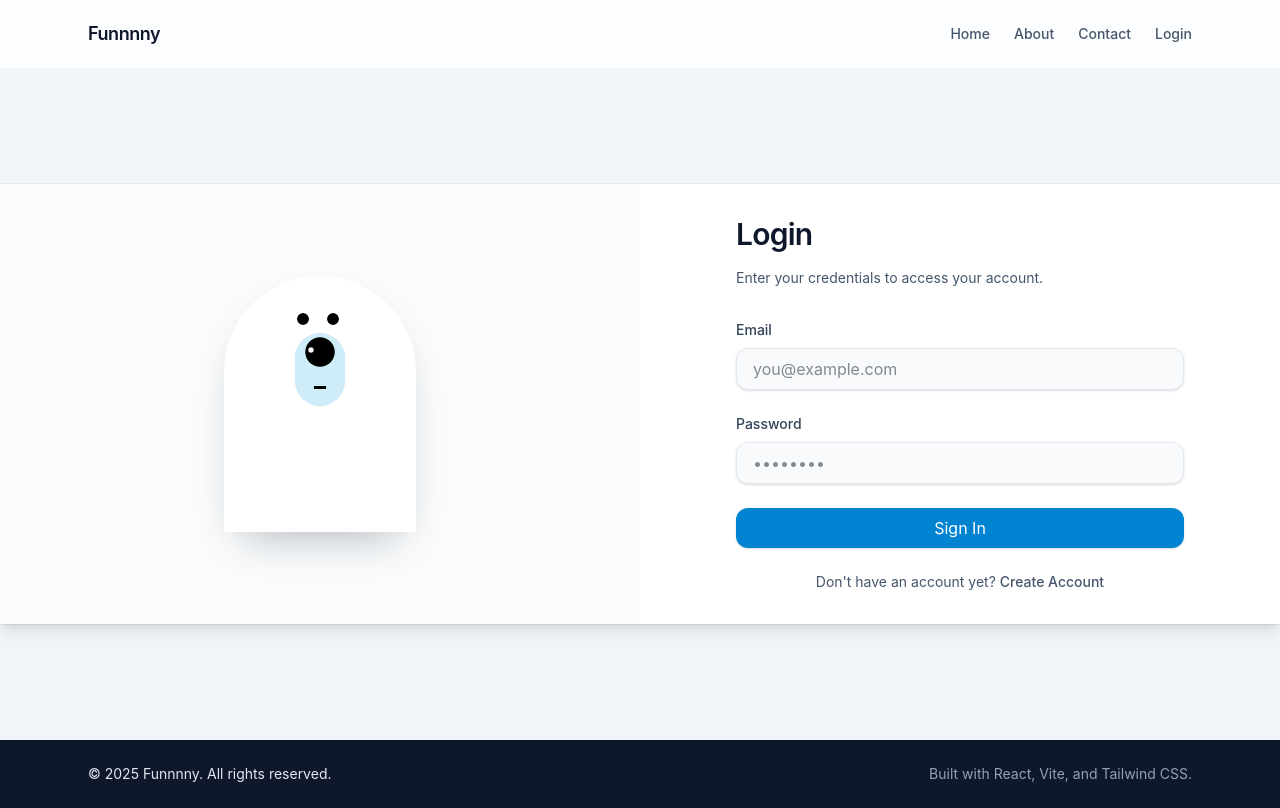
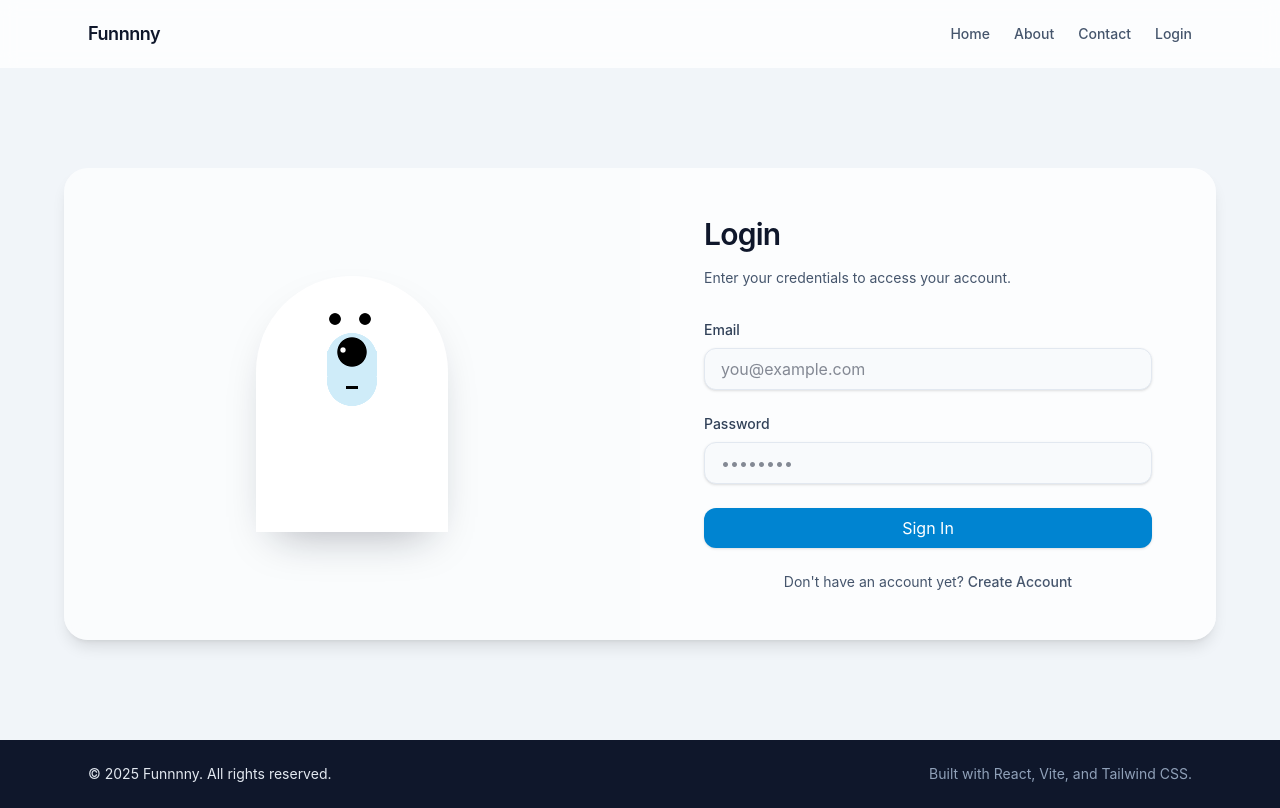
Before and after one commit to aishwarya-softuvo/Test, a React (Vite) app: page /login in a window 1280 px wide. Built offline with nearby package versions, Linux system fonts and the light colour scheme.

Commit message:
Initial commit 2

```diff
--- a/src/pages/Login.jsx
+++ b/src/pages/Login.jsx
@@ -85,9 +85,9 @@ const Login = () => {
 
   return (
     <>
-      <section className="flex min-h-[calc(100vh-8rem)] w-full flex-1 flex-col justify-center px-0 py-16">
-        <div className="flex w-full flex-col overflow-hidden rounded-none bg-white shadow-lg ring-1 ring-black/5 md:flex-row">
-          <div className="flex w-full flex-1 items-center justify-center bg-slate-50/80 p-8 text-center backdrop-blur">
+      <section className="flex min-h-[calc(100vh-8rem)] w-full flex-1 flex-col justify-center bg-slate-100/70 px-0 py-16">
+        <div className="mx-auto flex w-full max-w-6xl flex-col overflow-hidden rounded-3xl bg-white/60 shadow-lg backdrop-blur md:flex-row">
+          <div className="flex w-full flex-1 items-center justify-center bg-white/10 p-8 text-center md:p-12">
             <div className="relative flex items-center justify-center">
               <div
                 ref={loaderRef}
@@ -108,7 +108,7 @@ const Login = () => {
             </div>
           </div>
 
-          <div className="flex w-full flex-1 items-center justify-center p-8">
+          <div className="flex w-full flex-1 items-center justify-center bg-white/40 p-8 md:p-12">
             <div className="w-full max-w-md">
               <h2 className="text-3xl font-semibold tracking-tight text-slate-900">
                 Login
```
